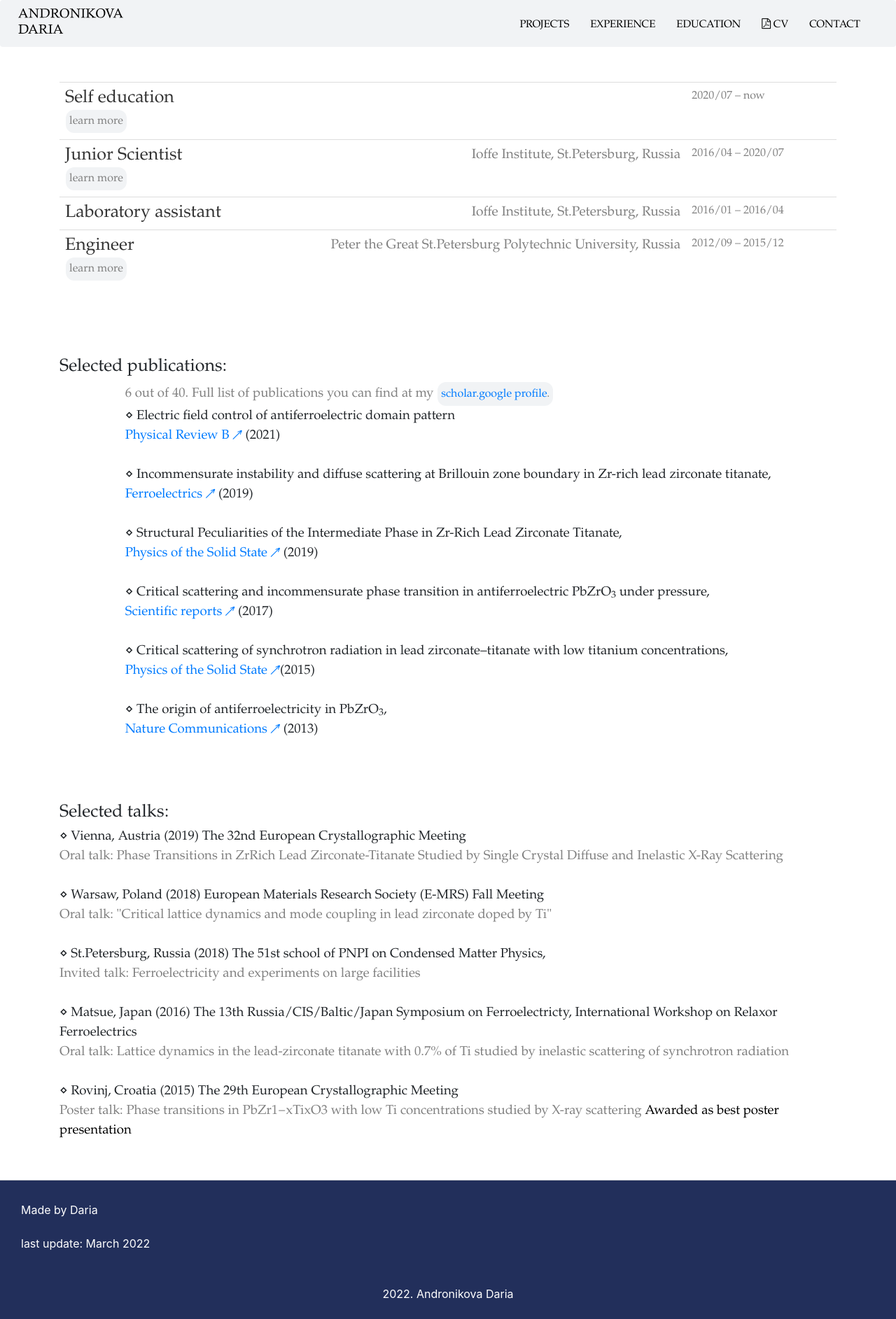
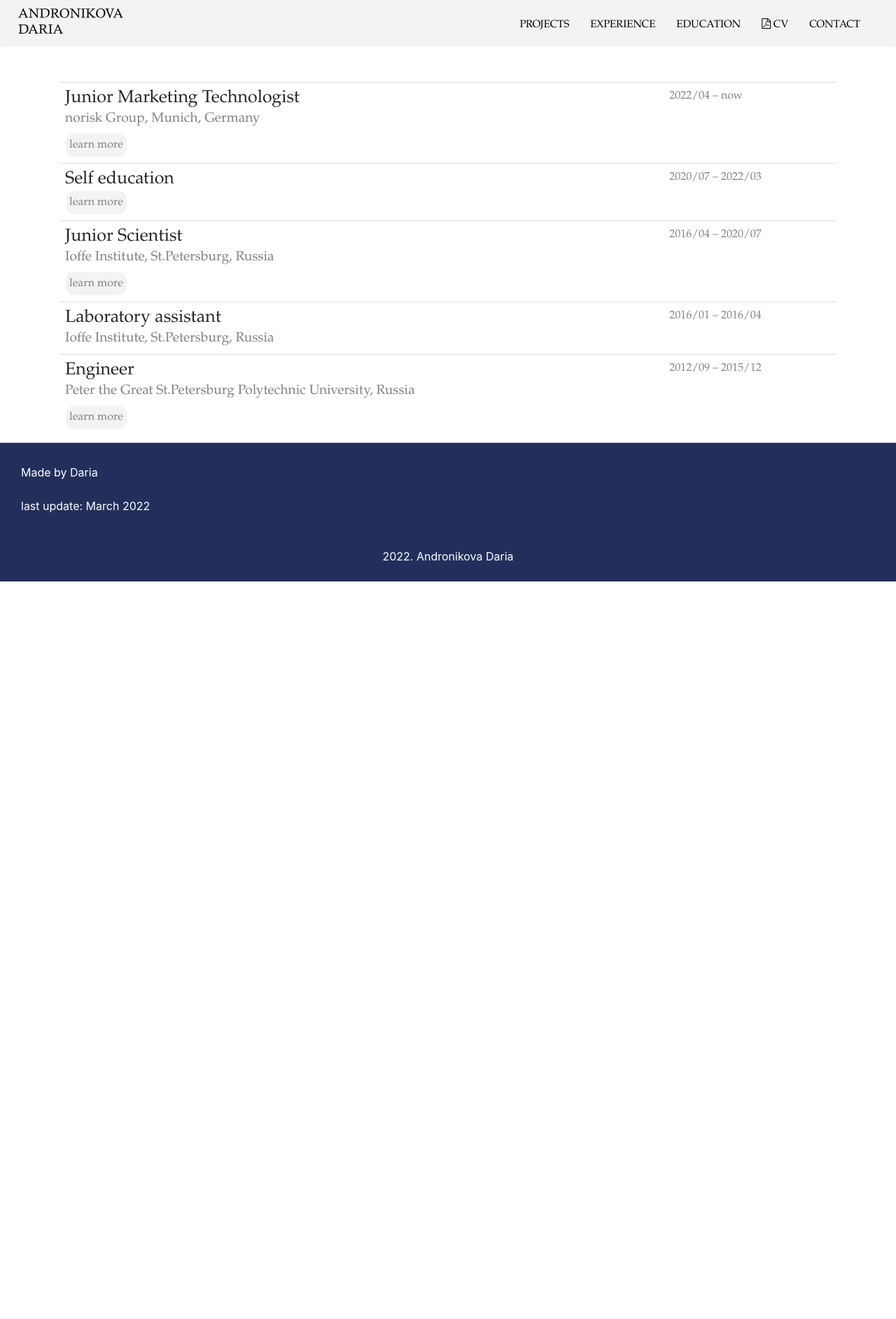
Before and after one commit to andronikova/andronikova.github.io, a Jekyll site: the page built from work.html, in a window 1280 px wide. Shown: the whole page at 70% size. Built offline with Jekyll 4.4.1, drawn with Linux system fonts in a browser that asks for light colours; after the commit the page ends 900 px from its top, so only the background shows below that.

Commit message:
add new experience, move publications and talk

```diff
--- a/css/main.css
+++ b/css/main.css
@@ -30,7 +30,7 @@
 nav ul li, footer ul li {
     display: inline;
     margin-right: 20px;
-    color:#333;
+    /*color:#333;*/
 }
 
 a.nav-link{
@@ -90,14 +90,14 @@
     font-size: 1.6em;
     color:gray;
     font-family: "Bookman Old Style", Bookman, "Goudy Old Style", Garamond, "Hoefler Text", "Bitstream Charter", Georgia, serif;
-    padding:0  15px;
+    padding:0px  15px;
 }
 
 .milestone
 {
     vertical-align:top;
     font-size: 1.2em;
-    color:#333;
+    /*color:#333;*/
     font-family: "Bookman Old Style", Bookman, "Goudy Old Style", Garamond, "Hoefler Text", "Bitstream Charter", Georgia, serif;
 
 }
--- a/work.html
+++ b/work.html
@@ -5,6 +5,40 @@
 <br><br>
 <table class="table">
     <tbody>
+    <tr>
+            <td class="milestone">
+                <h1 style='font-family: "Bookman Old Style", Bookman, "Goudy Old Style", Garamond, "Hoefler Text", "Bitstream Charter", Georgia, serif;display:inline; width:100%; text-align:left'>
+                    Junior Marketing Technologist
+                </h1>
+                <br>
+                <span style="color:gray; float:left; font-size:1.6em;">norisk Group, Munich, Germany</span>
+                <br><br>
+
+                <button class='gray_button' id="toggle5" title="Press to see additional information." style="float:left;">learn more</button>
+                <!--<span style="color:gray; font-size:0.9em; margin-left:50px;">Ioffe Institute, St.Petersburg, Russia</span>-->
+
+                <div style="display:none; color:black; margin-left:30px; font-size: 1.6em; " class="togg5">
+                    <br><br>
+                    As a part of Marketing Tech team I work to provide the best user experience data for our retail clients.
+                    <br><br>
+                    <span style="color:black;font-weight: bold; ">Responsibilities:</span>
+                    <br>
+                    ⋄ setting up tracking of user activity on online shops websites;
+                    <br>
+                    ⋄  creating meaningfull dashboard shoing user behavior;
+                    <br>
+                    ⋄  provided migration from Universal Analytics to Google Analytics 4 account.
+
+                    <br><br>
+                    <span style="color:black;font-weight: bold;">Used computer skills:</span> Google Tag Manager, Google Analytics, Looker (Data Studio), Tableau, SQL, Usercentrics, ProductsUp.
+
+
+                </div>
+
+
+            </td>
+            <td class="date">2022/04 – now</td>
+        </tr>
         <tr>
             <td class="milestone">
                 <h1 style='font-family: "Bookman Old Style", Bookman, "Goudy Old Style", Garamond, "Hoefler Text", "Bitstream Charter", Georgia, serif;display:inline; width:100%; text-align:left'>
@@ -73,7 +107,7 @@
 
 
             </td>
-            <td class="date">2020/07 – now</td>
+            <td class="date">2020/07 – 2022/03</td>
         </tr>
 
         <tr>
@@ -81,8 +115,9 @@
                 <h1 style='font-family: "Bookman Old Style", Bookman, "Goudy Old Style", Garamond, "Hoefler Text", "Bitstream Charter", Georgia, serif;display:inline; width:100%; text-align:left'>
                     Junior Scientist
                 </h1>
-                <span style="color:gray; float:right; font-size:1.6em;">Ioffe Institute, St.Petersburg, Russia</span>
                 <br>
+                <span style="color:gray; float:left; font-size:1.6em;">Ioffe Institute, St.Petersburg, Russia</span>
+                <br><br>
 
                 <button class='gray_button' id="toggle3" title="Press to see additional information." style="float:left;">learn more</button>
                 <!--<span style="color:gray; font-size:0.9em; margin-left:50px;">Ioffe Institute, St.Petersburg, Russia</span>-->
@@ -109,6 +144,67 @@
                     <br><br>
                     <span style="color:black;font-weight: bold;">Used computer skills:</span> MATLAB, LaTex, Origin, Microsoft Office
 
+                    <br><br>
+                    <span style="color:black;font-weight: bold; ">
+                    Selected publications:
+                    </span>
+                    <div style='display:inline; font-family: "Bookman Old Style", Bookman, "Goudy Old Style", Garamond, "Hoefler Text", "Bitstream Charter", Georgia, serif; ; font-size:13pt'>
+                        <br>
+                        <span style="color:gray;">6 out of 40. Full list of publications you can find at my
+                        <button class='gray_button' title="Full list of publications at my scholar.google profile."><a href="https://scholar.google.ru/citations?user=cQymQXMAAAAJ&hl=ru"> scholar.google profile</a>.
+                        </button></span>
+                        <br>
+                        ⋄ Electric field control of antiferroelectric domain pattern
+                        <a href="https://journals.aps.org/prb/abstract/10.1103/PhysRevB.103.214108">Physical Review B &#8599</a> (2021)
+                        <br>
+                        ⋄ Incommensurate instability and diffuse scattering at Brillouin zone boundary in Zr-rich lead zirconate titanate,
+                        <a href="https://www.tandfonline.com/doi/abs/10.1080/00150193.2019.1569987">Ferroelectrics &#8599</a> (2019)
+                        <br>
+                        ⋄ Structural Peculiarities of the Intermediate Phase in Zr-Rich Lead Zirconate Titanate,
+                        <a href="https://link.springer.com/article/10.1134/S1063783419100056">Physics of the Solid State &#8599</a> (2019)
+                        <br>
+                        ⋄ Critical scattering and incommensurate phase transition in antiferroelectric PbZrO<sub>3</sub> under pressure,
+                        <a href="https://www.nature.com/articles/srep41512">Scientific reports &#8599</a> (2017)
+                        <br>
+                        ⋄ Critical scattering of synchrotron radiation in lead zirconate–titanate with low titanium concentrations,
+                        <a href="https://link.springer.com/article/10.1134/S1063783415120045">Physics of the Solid State &#8599</a>(2015)
+                        <br>
+                        ⋄ The origin of antiferroelectricity in PbZrO<sub>3</sub>,
+                        <a href="https://www.nature.com/articles/ncomms3229?l=ri?l=ri">Nature Communications &#8599</a> (2013)
+                        <br>
+                </div>
+
+                    <br><br>
+                    <span style="color:black;font-weight: bold; ">
+                    Selected talks:
+                    </span>
+                    <br>
+                    <div style='display:inline; font-family: "Bookman Old Style", Bookman, "Goudy Old Style", Garamond, "Hoefler Text", "Bitstream Charter", Georgia, serif; font-size:13pt'>
+                        ⋄ Vienna, Austria (2019) The 32nd European Crystallographic Meeting
+                        <br>
+                        <span style="color:gray;">Oral talk: Phase Transitions in ZrRich Lead Zirconate-Titanate Studied by Single Crystal Diffuse and Inelastic X-Ray Scattering</span>
+                        <br>
+                        ⋄ Warsaw, Poland (2018) European Materials Research Society (E-MRS) Fall Meeting
+                        <br>
+                        <span style="color:gray;">Oral talk: "Critical lattice dynamics and mode coupling in lead zirconate doped by Ti"</span>
+                        <br>
+                        ⋄ St.Petersburg, Russia (2018) The 51st school of PNPI on Condensed Matter Physics,
+                        <br>
+                        <span style="color:gray;">Invited talk: Ferroelectricity and experiments on large facilities</span>
+                        <br>
+                        ⋄ Matsue, Japan (2016) The 13th Russia/CIS/Baltic/Japan Symposium on Ferroelectricty, International Workshop on Relaxor Ferroelectrics
+                        <br>
+                        <span style="color:gray;">Oral talk: Lattice dynamics in the lead-zirconate titanate with 0.7% of Ti studied by inelastic scattering of synchrotron  radiation</span>
+                        <br>
+                        ⋄ Rovinj, Croatia (2015) The 29th European Crystallographic Meeting
+                        <br>
+                        <span style="color:gray;">Poster talk: Phase transitions in PbZr1−xTixO3 with low Ti concentrations studied by X-ray scattering</span>
+                        <span style="color:black;">Awarded as best poster presentation</span>
+
+                        <br>
+                        <br>
+                        <br>
+                    </div>
 
                 </div>
 
@@ -122,7 +218,8 @@
                 <h1 style='font-family: "Bookman Old Style", Bookman, "Goudy Old Style", Garamond, "Hoefler Text", "Bitstream Charter", Georgia, serif;display:inline; width:100%; text-align:left'>
                     Laboratory assistant
                 </h1>
-                <span style="color:gray; float:right; font-size:1.6em;">Ioffe Institute, St.Petersburg, Russia<span>
+                <br>
+                <span style="color:gray; float:left; font-size:1.6em;">Ioffe Institute, St.Petersburg, Russia<span>
             </td>
             <td class="date">2016/01 – 2016/04</td>
         </tr>
@@ -135,9 +232,10 @@
                 <h1 style='font-family: "Bookman Old Style", Bookman, "Goudy Old Style", Garamond, "Hoefler Text", "Bitstream Charter", Georgia, serif;display:inline; width:100%; text-align:left'>
                     Engineer
                 </h1>
-                <span style="color:gray; float:right; font-size:1.6em;">Peter the Great St.Petersburg Polytechnic University, Russia</span>
+                <br>
+                <span style="color:gray; float:left; font-size:1.6em;">Peter the Great St.Petersburg Polytechnic University, Russia</span>
 
-                <br>
+                <br><br>
                 <button class='gray_button' id="toggle1" title="Press to see additional information." style="float:left;">learn more</button>
 
                 <div style="display:none; color:black; margin-left:30px; font-size: 1.6em; " class="togg1">
@@ -161,79 +259,21 @@
 
 <br><br><br>
 
-<h1 style='font-family: "Bookman Old Style", Bookman, "Goudy Old Style", Garamond, "Hoefler Text", "Bitstream Charter", Georgia, serif;display:inline; width:100%; text-align:left'>
-    <br><br><br>
-    Selected publications:
-</h1>
-<div style='display:inline; font-family: "Bookman Old Style", Bookman, "Goudy Old Style", Garamond, "Hoefler Text", "Bitstream Charter", Georgia, serif; ; font-size:14pt'>
-    <span style="color:gray;">6 out of 40. Full list of publications you can find at my
-    <button class='gray_button' title="Full list of publications at my scholar.google profile."><a href="https://scholar.google.ru/citations?user=cQymQXMAAAAJ&hl=ru"> scholar.google profile</a>.
-    </button></span>
-    <br>
-    ⋄ Electric field control of antiferroelectric domain pattern
-    <br>
-    <a href="https://journals.aps.org/prb/abstract/10.1103/PhysRevB.103.214108">Physical Review B &#8599</a> (2021)
-    <br><br>
-    ⋄ Incommensurate instability and diffuse scattering at Brillouin zone boundary in Zr-rich lead zirconate titanate,
-    <br>
-    <a href="https://www.tandfonline.com/doi/abs/10.1080/00150193.2019.1569987">Ferroelectrics &#8599</a> (2019)
-    <br><br>
-    ⋄ Structural Peculiarities of the Intermediate Phase in Zr-Rich Lead Zirconate Titanate,
-    <br>
-    <a href="https://link.springer.com/article/10.1134/S1063783419100056">Physics of the Solid State &#8599</a> (2019)
-    <br><br>
-    ⋄ Critical scattering and incommensurate phase transition in antiferroelectric PbZrO<sub>3</sub> under pressure,
-    <br>
-    <a href="https://www.nature.com/articles/srep41512">Scientific reports &#8599</a> (2017)
-    <br><br>
-    ⋄ Critical scattering of synchrotron radiation in lead zirconate–titanate with low titanium concentrations,
-    <br>
-    <a href="https://link.springer.com/article/10.1134/S1063783415120045">Physics of the Solid State &#8599</a>(2015)
-    <br><br>
-    ⋄ The origin of antiferroelectricity in PbZrO<sub>3</sub>,
-    <br>
-    <a href="https://www.nature.com/articles/ncomms3229?l=ri?l=ri">Nature Communications &#8599</a> (2013)
-    <br>
-</div>
 
 
-<h1 style='font-family: "Bookman Old Style", Bookman, "Goudy Old Style", Garamond, "Hoefler Text", "Bitstream Charter", Georgia, serif;display:inline; width:100%; text-align:left'>
-    <br><br><br>
-    Selected talks:
-</h1>
-<div style='display:inline; font-family: "Bookman Old Style", Bookman, "Goudy Old Style", Garamond, "Hoefler Text", "Bitstream Charter", Georgia, serif; font-size:14pt'>
-    ⋄ Vienna, Austria (2019) The 32nd European Crystallographic Meeting
-    <br>
-    <span style="color:gray;">Oral talk: Phase Transitions in ZrRich Lead Zirconate-Titanate Studied by Single Crystal Diffuse and Inelastic X-Ray Scattering</span>
 
-    <br><br>
-    ⋄ Warsaw, Poland (2018) European Materials Research Society (E-MRS) Fall Meeting
-    <br>
-    <span style="color:gray;">Oral talk: "Critical lattice dynamics and mode coupling in lead zirconate doped by Ti"</span>
-    <br><br>
-    ⋄ St.Petersburg, Russia (2018) The 51st school of PNPI on Condensed Matter Physics,
-    <br>
-    <span style="color:gray;">Invited talk: Ferroelectricity and experiments on large facilities</span>
-    <br><br>
-    ⋄ Matsue, Japan (2016) The 13th Russia/CIS/Baltic/Japan Symposium on Ferroelectricty, International Workshop on Relaxor Ferroelectrics
-    <br>
-    <span style="color:gray;">Oral talk: Lattice dynamics in the lead-zirconate titanate with 0.7% of Ti studied by inelastic scattering of synchrotron  radiation</span>
-    <br><br>
-    ⋄ Rovinj, Croatia (2015) The 29th European Crystallographic Meeting
-    <br>
-    <span style="color:gray;">Poster talk: Phase transitions in PbZr1−xTixO3 with low Ti concentrations studied by X-ray scattering</span>
-    <span style="color:black;">Awarded as best poster presentation</span>
 
-    <br>
-    <br>
-    <br>
-</div>
 
 
 <script>
         <!--for toggle-->
     $(document).ready(function()
     {
+      $("#toggle5").click(function()
+      {
+        $(".togg5").toggle();
+      });
+
       $("#toggle4").click(function()
       {
         $(".togg4").toggle();
```
